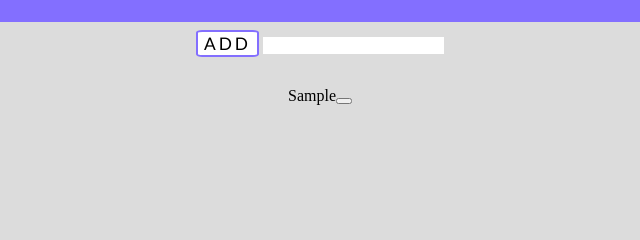
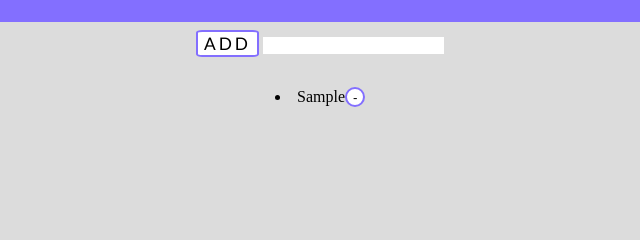
Before and after one commit to Gabriel-Donizetti/js-project, a plain HTML site: page js-project2/index.html in a window 1280 px wide. Both pictures are taken after typing "Sample" into the empty fields and a click on the button "ADD". Shown: the top 240 px of the page, 320-960 px from the left. Drawn offline with Linux system fonts and the light colour scheme.

```diff
--- a/js-project2/index.css
+++ b/js-project2/index.css
@@ -73,3 +73,23 @@ body{
   display: flexbox;
   font-family:Gill Sans, sans-serif ;
 }
+
+
+
+/*JS CSS*/
+.remove{
+  text-align: left;
+  border-radius: 100%;
+  background-color: #ffffff;
+  color: #000000;
+  border: 2px solid #836FFF;
+  transition-duration: 0.4s;
+  letter-spacing: 3px;
+  width: 20px;
+  height: 20px;
+}
+
+.remove:hover{
+  background-color: #836FFF;
+  color: white;
+}
--- a/js-project2/index.js
+++ b/js-project2/index.js
@@ -1,19 +1,26 @@
 var buttonElement = document.querySelector('#button');
 var inputElement = document.querySelector('#input');
-var removeButton = document.createElement('button');
-removeButton.value = 'Remove';
 
 buttonElement.onclick = function createTask(){
-    var divTaskElement = document.createElement('div');
+    var liElement = document.createElement('li');
     var text = document.createTextNode(inputElement.value);
+    var removeButton = document.createElement('button');
+    removeButton.setAttribute('class', 'remove');
+    var removeText = document.createTextNode('-');
+    removeButton.appendChild(removeText);
 
-    divTaskElement.appendChild(text);
-    divTaskElement.appendChild(removeButton);
+    liElement.appendChild(text);
+    liElement.appendChild(removeButton);
 
     var divElement = document.querySelector('#task');
-    divElement.appendChild(divTaskElement);
+    divElement.appendChild(liElement);
     console.log(divElement);
-    console.log(divTaskElement);
+    console.log(liElement);
 
     inputElement.value = '';
 }
+
+
+function renderElements(){
+
+}
```
